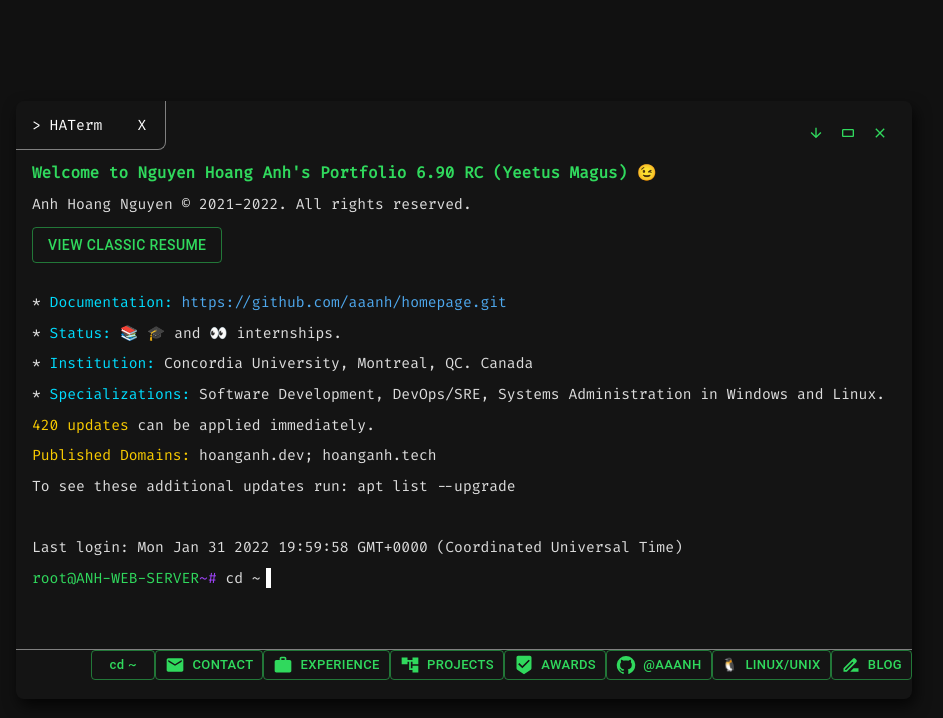
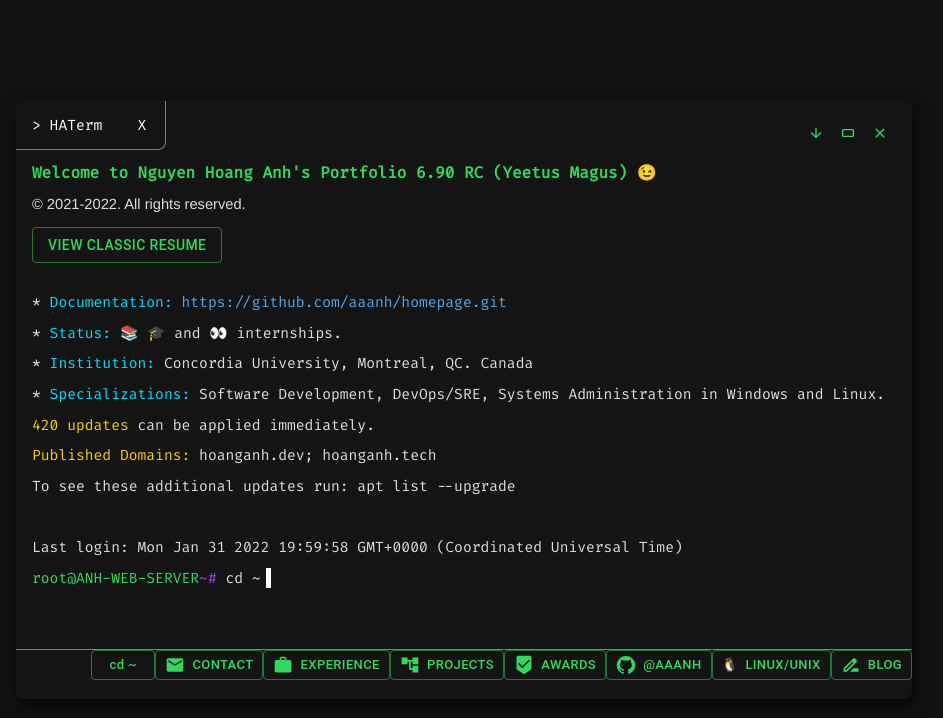
Before and after one commit to zasshuwu/nogamioka, a Next.js app: page / in a window 1280 px wide. Shown: the top 718 px of the page, without its empty margins (176-1119 px from the left). Built offline with nearby package versions, Linux system fonts and the light colour scheme.

Commit message:
modified copyright

```diff
--- a/components/main.js
+++ b/components/main.js
@@ -97,7 +97,9 @@ const MainContent = ({ command }) => {
 				<h1 style={{ color: customTheme.palette.primary.main, fontSize: "12pt" }}>
 					Welcome to Nguyen Hoang Anh&apos;s Portfolio 6.90 RC (Yeetus Magus) 😉
 				</h1>
-				<p>Anh Hoang Nguyen &copy; 2021-2022. All rights reserved.</p>
+				<p style={{ fontFamily: "Helvetica Neue" }}>
+					&copy; 2021-2022. All rights reserved.
+				</p>
 
 				<Button onClick={handleResume} variant="outlined" color="primary">
 					View Classic Resume
```
